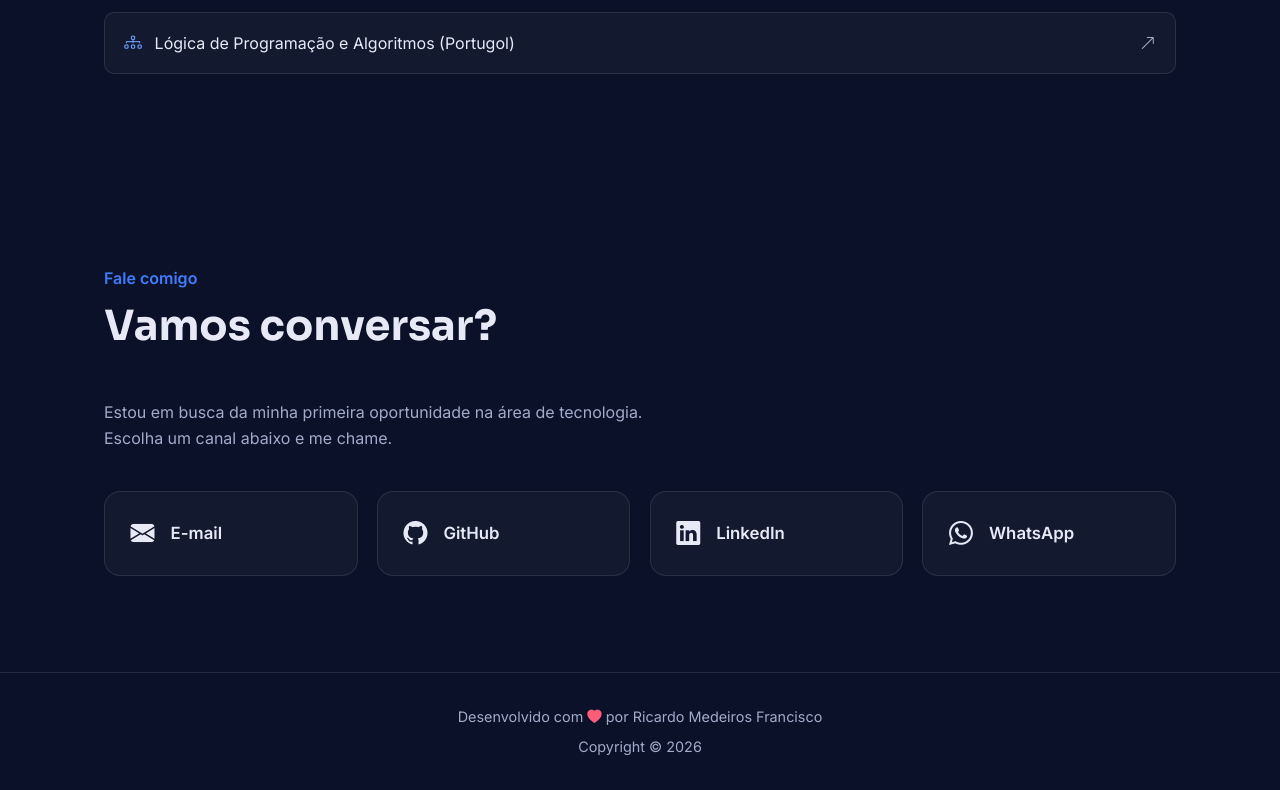
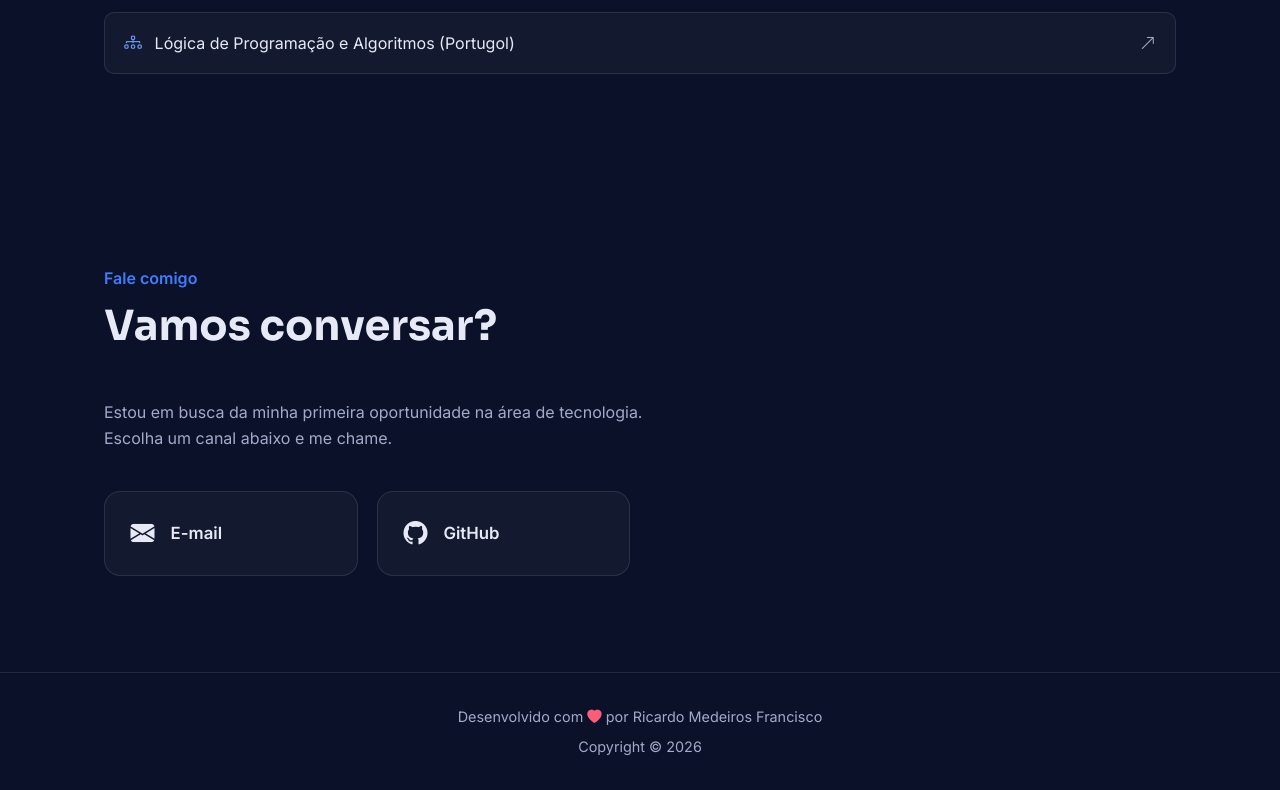
Before and after one commit to mdr-fc/Portifolio, a plain HTML site: page index.html in a window 1280 px wide. Shown: the part 2684-3474 px from the top of the page. Drawn offline with nearby package versions, Linux system fonts and the light colour scheme.

Commit message:
Update index.HTML

```diff
--- a/index.html
+++ b/index.html
@@ -781,13 +781,6 @@
             <i class="bi bi-github"></i>
             <span>GitHub</span>
           </a>
-          <a href="https://linkedin.com/" target="_blank" rel="noopener" class="card-contato card-contato--linkedin animar-entrada">
-            <i class="bi bi-linkedin"></i>
-            <span>LinkedIn</span>
-          </a>
-          <a href="https://wa.me/55" target="_blank" rel="noopener" class="card-contato card-contato--whatsapp animar-entrada">
-            <i class="bi bi-whatsapp"></i>
-            <span>WhatsApp</span>
           </a>
         </div>
       </div>
```
